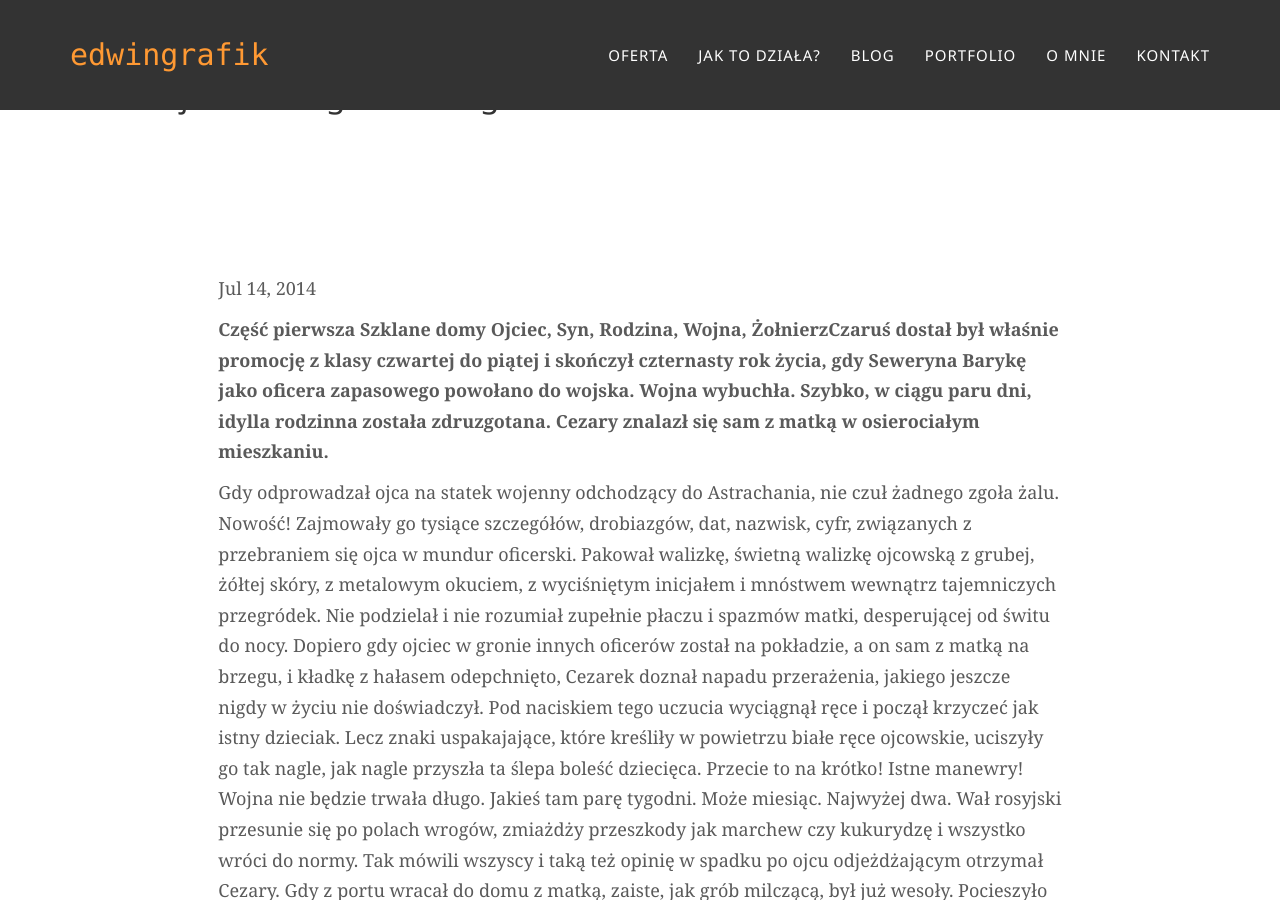
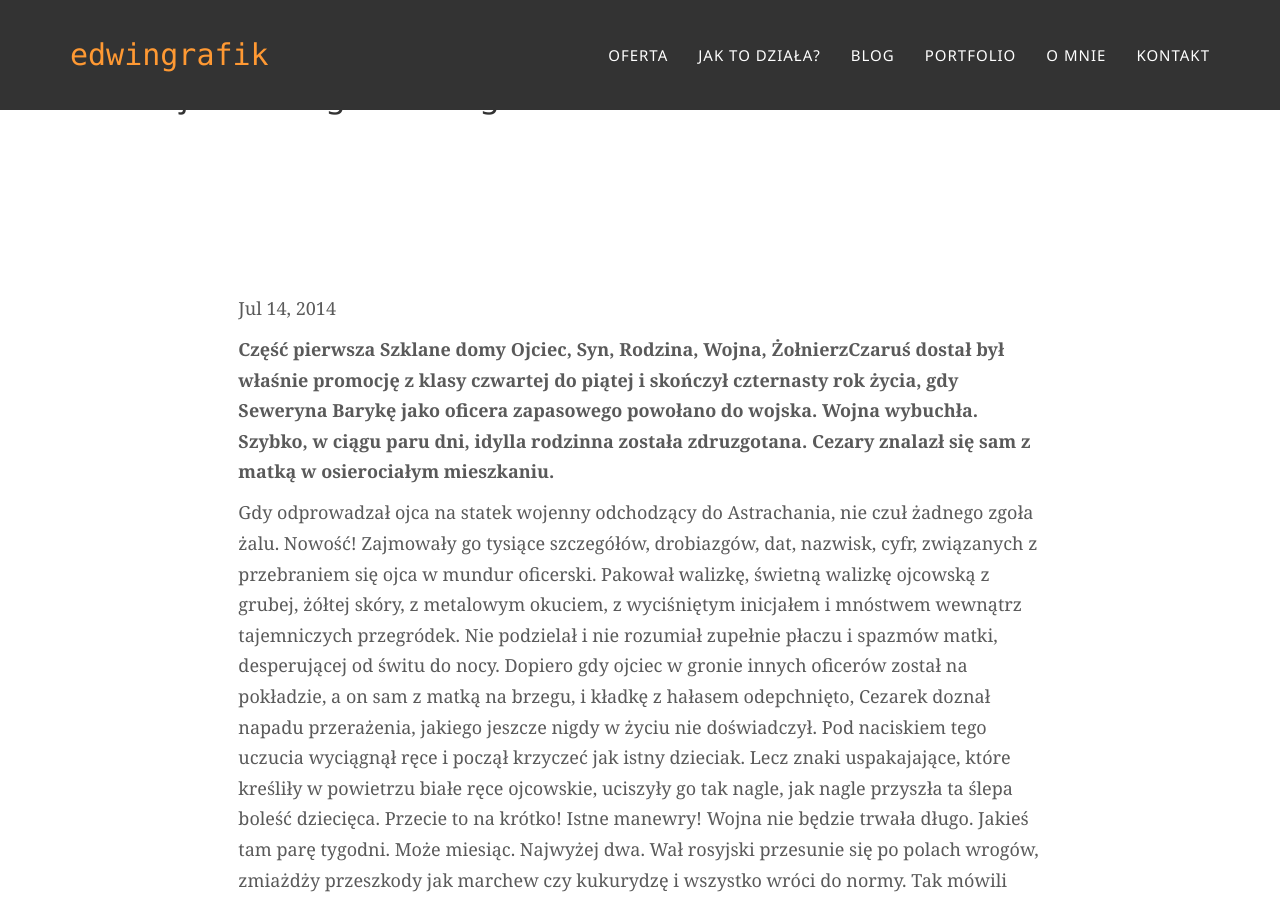
Before and after one commit to edwingrafik/edwingrafik.github.io, a Jekyll site: the page built from _posts/2016-04-24-projekt-logo.md, in a window 1280 px wide and 900 px high. Built offline with Jekyll 4.4.1, drawn with Linux system fonts in a browser that asks for light colours; some web fonts are replaced; comment, search, counter and statistics services are not loaded.

Commit message:
Update blog-post.html

```diff
--- a/_layouts/blog-post.html
+++ b/_layouts/blog-post.html
@@ -8,9 +8,11 @@
 <section>
   <div class="row">
     <div class="col-lg-8 col-lg-offset-2">
-      <div class="large text-muted">
-        <p><time datetime="{{ page.date | date_to_xmlschema }}" itemprop="datePublished">{{ page.date | date: "%b %-d, %Y" }}</time>{% if page.author %} • <span itemprop="author" itemscope itemtype="http://schema.org/Person"><span itemprop="name">{{ page.author }}</span></span>{% endif %}</p>
-        {{ content }}
+      <div class="modal-body">
+        <div class="large text-muted">
+          <p><time datetime="{{ page.date | date_to_xmlschema }}" itemprop="datePublished">{{ page.date | date: "%b %-d, %Y" }}</time>{% if page.author %} • <span itemprop="author" itemscope itemtype="http://schema.org/Person"><span itemprop="name">{{ page.author }}</span></span>{% endif %}</p>
+          {{ content }}
+        </div>
       </div>
     </div>
   </div>
```
